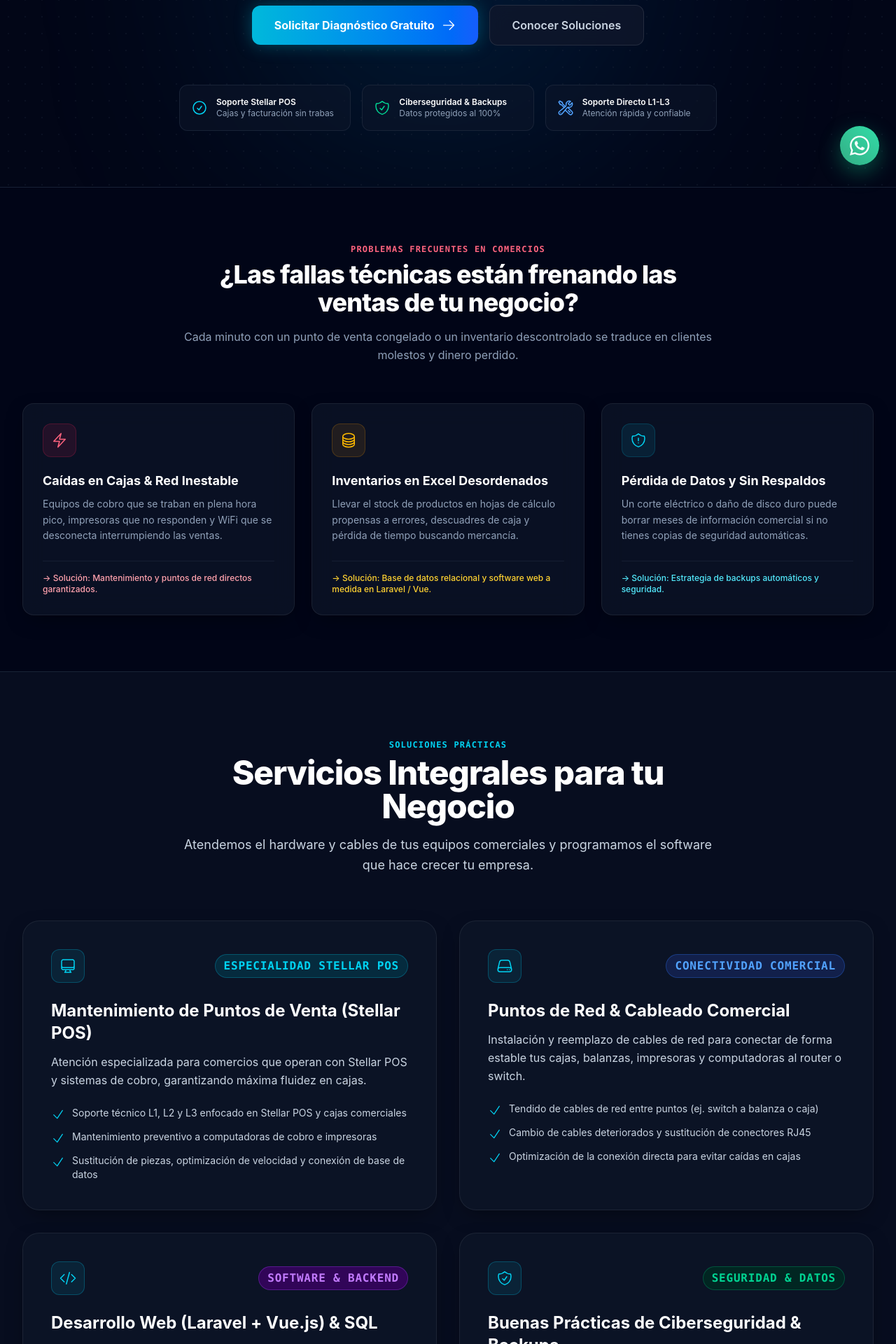
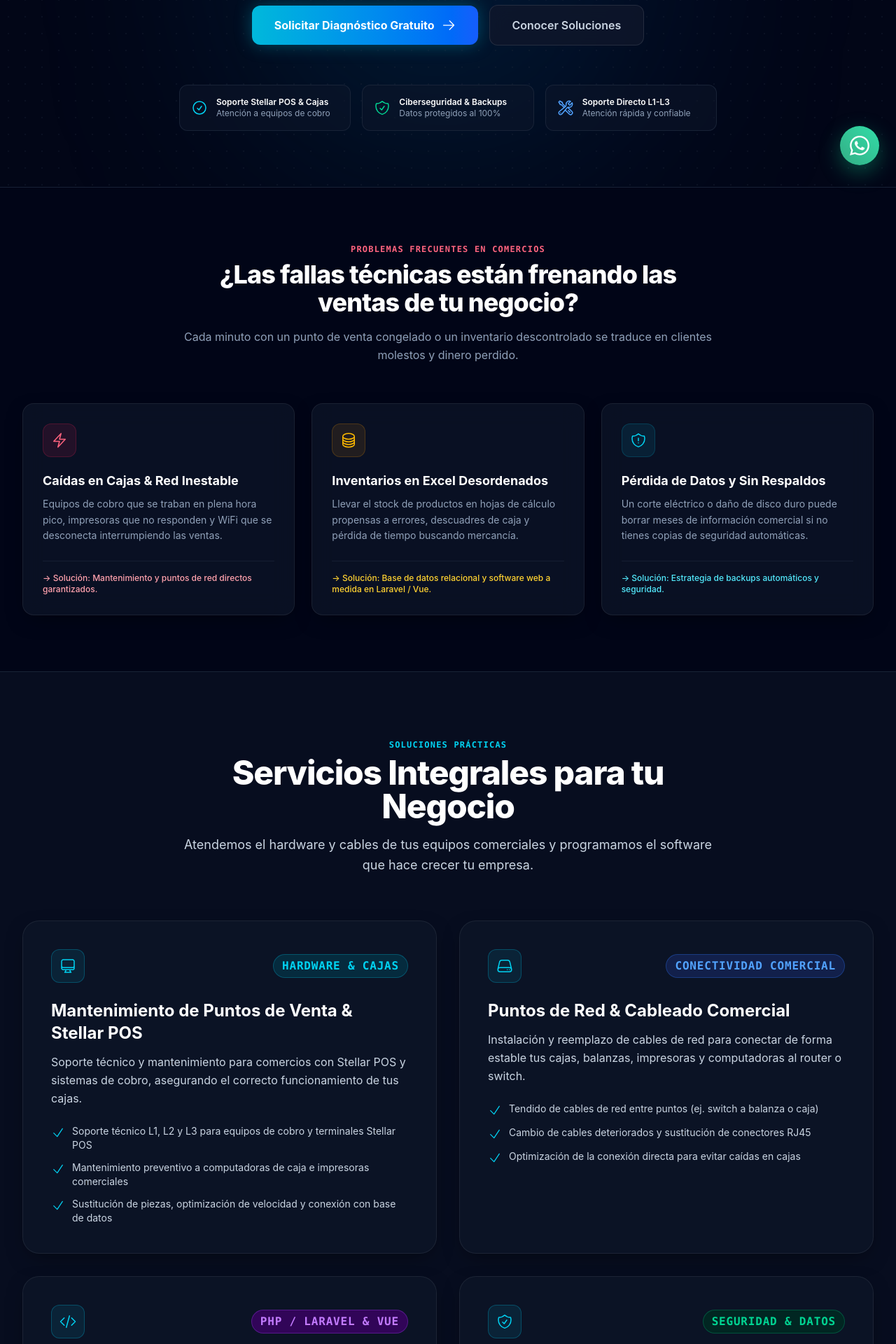
Before and after one commit to Jeralthc/jc-code-tech, a Vue app: page / in a window 1280 px wide. Shown: the part 540-2460 px from the top of the page at 70% size. Built offline with nearby package versions, Linux system fonts and the light colour scheme.

Commit message:
feat: incluir PHP y ajustar enfoque practico de soporte en Stellar POS con total fidelidad

```diff
--- a/index.html
+++ b/index.html
@@ -6,15 +6,15 @@
     <meta name="viewport" content="width=device-width, initial-scale=1.0" />
 
     <!-- SEO Primary Meta Tags -->
-    <title>JC Code & Tech | Soporte Stellar POS, Puntos de Venta y Desarrollo Web en Mérida</title>
-    <meta name="title" content="JC Code & Tech | Soporte Stellar POS, Puntos de Venta y Desarrollo Web en Mérida" />
+    <title>JC Code & Tech | Soporte TI, Puntos de Venta (Stellar POS) y Desarrollo Web PHP/Laravel en Mérida</title>
+    <meta name="title" content="JC Code & Tech | Soporte TI, Puntos de Venta (Stellar POS) y Desarrollo Web PHP/Laravel en Mérida" />
     <meta
       name="description"
-      content="Soporte técnico especializado para comercios con Stellar POS y puntos de venta, instalación de cables de red y desarrollo de software web con Laravel y Vue.js en Mérida, Venezuela."
+      content="Soporte técnico a comercios con Stellar POS y cajas, cableado de red y desarrollo web a medida con PHP, Laravel y Vue.js en Mérida, Venezuela."
     />
     <meta
       name="keywords"
-      content="stellar pos merida, soporte stellar pos venezuela, mantenimiento pos merida, puntos de venta venezuela, desarrollo web laravel vue, instalacion cables de red, digitalizacion inventarios mysql postgresql, ciberseguridad defensiva, jeralth contreras, jc code tech"
+      content="soporte ti merida, stellar pos merida, mantenimiento pos merida, desarrollo php laravel vue, instalacion cables de red, digitalizacion inventarios mysql postgresql, ciberseguridad defensiva, jeralth contreras, jc code tech"
     />
     <meta name="author" content="Jeralth Contreras - JC Code & Tech" />
     <meta name="robots" content="index, follow" />
@@ -26,20 +26,20 @@
     <meta property="og:url" content="https://jc-code-tech.vercel.app/" />
     <meta property="og:site_name" content="JC Code & Tech" />
     <meta property="og:locale" content="es_VE" />
-    <meta property="og:title" content="JC Code & Tech | Soporte Stellar POS y Desarrollo Web" />
+    <meta property="og:title" content="JC Code & Tech | Soporte TI y Desarrollo Web PHP / Laravel" />
     <meta
       property="og:description"
-      content="Soporte técnico especializado para Stellar POS, redes comerciales y desarrollo de software con Laravel y Vue.js. Liderado por Jeralth Contreras en Mérida, Venezuela."
+      content="Soporte técnico para puntos de venta (Stellar POS), redes comerciales y desarrollo web con PHP, Laravel y Vue.js en Mérida, Venezuela."
     />
     <meta property="og:image" content="https://jc-code-tech.vercel.app/og-image.png" />
 
     <!-- Twitter Cards -->
     <meta name="twitter:card" content="summary_large_image" />
     <meta name="twitter:url" content="https://jc-code-tech.vercel.app/" />
-    <meta name="twitter:title" content="JC Code & Tech | Soporte Stellar POS y Software a Medida" />
+    <meta name="twitter:title" content="JC Code & Tech | Soporte TI y Software a Medida" />
     <meta
       name="twitter:description"
-      content="Soporte técnico especializado para Stellar POS, conectividad y desarrollo web a medida con Laravel y Vue.js en Mérida, Venezuela."
+      content="Soporte técnico para POS, cables de red y desarrollo web a medida con PHP, Laravel y Vue.js en Mérida, Venezuela."
     />
     <meta name="twitter:image" content="https://jc-code-tech.vercel.app/og-image.png" />
 
@@ -55,7 +55,7 @@
       "@type": "ProfessionalService",
       "name": "JC Code & Tech",
       "image": "https://jc-code-tech.vercel.app/og-image.png",
-      "description": "Servicios de soporte técnico a puntos de venta (Stellar POS), cableado de red comercial y desarrollo de software web con Laravel y Vue.js en Mérida, Venezuela.",
+      "description": "Servicios de soporte técnico a puntos de venta (Stellar POS), cableado de red comercial y desarrollo de software web con PHP, Laravel y Vue.js en Mérida, Venezuela.",
       "founder": {
         "@type": "Person",
         "name": "Jeralth Contreras",
@@ -86,8 +86,8 @@
             "@type": "Offer",
             "itemOffered": {
               "@type": "Service",
-              "name": "Mantenimiento y Soporte para Stellar POS",
-              "description": "Mantenimiento preventivo, correctivo y soporte técnico L1-L3 a puntos de venta con Stellar POS e impresoras."
+              "name": "Mantenimiento y Soporte para Puntos de Venta (Stellar POS)",
+              "description": "Mantenimiento preventivo, correctivo y soporte técnico L1-L3 a puntos de venta con Stellar POS e impresoras comerciales."
             }
           },
           {
@@ -102,7 +102,7 @@
             "@type": "Offer",
             "itemOffered": {
               "@type": "Service",
-              "name": "Desarrollo de Software Web en Laravel y Vue.js",
+              "name": "Desarrollo de Software Web en PHP, Laravel y Vue.js",
               "description": "Sistemas de citas, mesa de ayuda (Helpdesk), inventarios relacionales y dashboards personalizados."
             }
           },
--- a/src/components/AboutFounder.vue
+++ b/src/components/AboutFounder.vue
@@ -36,7 +36,7 @@ import {
             <div class="text-sm sm:text-base text-cyan-400 font-semibold flex flex-wrap items-center gap-2">
               <span>Analista de Soporte TI</span>
               <span class="text-slate-600">•</span>
-              <span>Desarrollador Web (Laravel + Vue)</span>
+              <span>Desarrollador Web (PHP, Laravel, Vue)</span>
               <span class="text-slate-600">•</span>
               <span class="text-emerald-400">Ciberseguridad Defensiva</span>
             </div>
@@ -47,7 +47,7 @@ import {
                 Soy <strong class="text-white font-semibold">Jeralth Contreras</strong>, Analista de Soporte TI, Desarrollador Web y especialista en Ciberseguridad Defensiva.
               </p>
               <p>
-                Con sede en <strong class="text-white font-semibold">Mérida</strong>, me dedico a resolver los cuellos de botella tecnológicos de tu empresa. Conecto el mundo físico (soporte técnico L1-L3 a puntos de venta, principalmente negocios con <strong class="text-cyan-300 font-semibold">Stellar POS</strong>, cables de red y mantenimiento) con el mundo digital (desarrollo de sistemas internos como citas y mesa de ayuda en Laravel + Vue, digitalización de inventarios y bases de datos).
+                Con sede en <strong class="text-white font-semibold">Mérida</strong>, me dedico a resolver los cuellos de botella tecnológicos de tu empresa. Conecto el mundo físico (soporte técnico L1-L3 a puntos de venta, experiencia práctica con negocios que usan <strong class="text-cyan-300 font-semibold">Stellar POS</strong>, cables de red y mantenimiento) con el mundo digital (desarrollo de sistemas internos como citas y mesa de ayuda en PHP, Laravel + Vue, digitalización de inventarios y bases de datos).
               </p>
               <p class="text-cyan-100 font-medium">
                 Entiendo la urgencia de tu negocio y construyo soluciones seguras para que nunca dejes de operar.
@@ -56,11 +56,11 @@ import {
 
             <!-- Stack Badges -->
             <div class="flex flex-wrap gap-2 pt-1 font-mono text-2xs">
-              <span class="px-2.5 py-1 rounded-md bg-cyan-950/80 border border-cyan-500/40 text-cyan-300 font-semibold">Stellar POS Expert</span>
-              <span class="px-2.5 py-1 rounded-md bg-slate-900 border border-slate-700 text-slate-300">Laravel / PHP</span>
+              <span class="px-2.5 py-1 rounded-md bg-slate-900 border border-slate-700 text-slate-300">PHP &amp; Laravel</span>
               <span class="px-2.5 py-1 rounded-md bg-slate-900 border border-slate-700 text-slate-300">Vue.js 3</span>
               <span class="px-2.5 py-1 rounded-md bg-slate-900 border border-slate-700 text-slate-300">MySQL &amp; PostgreSQL</span>
               <span class="px-2.5 py-1 rounded-md bg-slate-900 border border-slate-700 text-slate-300">Python</span>
+              <span class="px-2.5 py-1 rounded-md bg-slate-900 border border-slate-700 text-slate-300">Stellar POS &amp; Cajas</span>
               <span class="px-2.5 py-1 rounded-md bg-slate-900 border border-slate-700 text-slate-300">Soporte TI L1-L3</span>
             </div>
 
@@ -96,8 +96,8 @@ import {
               <div class="flex items-start gap-3">
                 <CheckBadgeIcon class="w-5 h-5 text-cyan-400 shrink-0 mt-0.5" />
                 <div class="text-xs">
-                  <strong class="text-white block font-semibold text-sm">Especialista en Stellar POS &amp; Cajas</strong>
-                  <span class="text-slate-400">Atención técnica experta en terminales de cobro e impresoras.</span>
+                  <strong class="text-white block font-semibold text-sm">Experiencia Práctica en Stellar POS</strong>
+                  <span class="text-slate-400">Atención técnica y resolución de fallas en terminales de cobro e impresoras.</span>
                 </div>
               </div>
 
@@ -112,8 +112,8 @@ import {
               <div class="flex items-start gap-3">
                 <CodeBracketIcon class="w-5 h-5 text-purple-400 shrink-0 mt-0.5" />
                 <div class="text-xs">
-                  <strong class="text-white block font-semibold text-sm">Software Robusto &amp; Escalable</strong>
-                  <span class="text-slate-400">Desarrollo estructurado con Laravel, Vue.js y bases de datos relacionales.</span>
+                  <strong class="text-white block font-semibold text-sm">Desarrollo Web PHP &amp; Laravel</strong>
+                  <span class="text-slate-400">Software a medida con Laravel, Vue.js y bases de datos relacionales.</span>
                 </div>
               </div>
 
--- a/src/components/ContactSection.vue
+++ b/src/components/ContactSection.vue
@@ -13,7 +13,7 @@ const form = ref({
   name: '',
   business: '',
   phone: '',
-  service: 'stellar_pos',
+  service: 'pos',
   message: ''
 });
 
@@ -21,9 +21,9 @@ const isSubmitted = ref(false);
 
 const sendWhatsApp = () => {
   const serviceLabels = {
-    stellar_pos: 'Soporte Puntos de Venta (Stellar POS)',
+    pos: 'Mantenimiento de Puntos de Venta (Stellar POS / Otros)',
     redes: 'Instalación / Reemplazo de Cables de Red (Punto a Punto)',
-    software: 'Desarrollo de Software Web (Laravel / Vue.js)',
+    software: 'Desarrollo Web (PHP / Laravel / Vue.js)',
     databases: 'Digitalización de Inventarios (MySQL / PostgreSQL)',
     soporte: 'Plan de Soporte Mensual B2B',
     otro: 'Diagnóstico Técnico General'
@@ -55,7 +55,7 @@ const sendWhatsApp = () => {
           </h2>
 
           <p class="text-base text-slate-300 leading-relaxed font-sans font-normal">
-            Conversemos sobre tu negocio, tus cajas con <strong class="text-white font-semibold">Stellar POS</strong>, tus cables de red o tu idea de software en Laravel / Vue. Te responderé rápidamente con una propuesta adaptada a tus necesidades.
+            Conversemos sobre tu negocio, tus computadoras de caja, tus cables de red o tu idea de software en PHP, Laravel o Vue. Te responderé rápidamente con una propuesta adaptada a tus necesidades.
           </p>
 
           <!-- Contact Cards List -->
@@ -154,9 +154,9 @@ const sendWhatsApp = () => {
                     v-model="form.service"
                     class="w-full bg-slate-900 border border-slate-700/80 rounded-xl px-4 py-3 text-sm text-white focus:outline-none focus:border-cyan-400 focus:ring-1 focus:ring-cyan-400 transition-all font-sans"
                   >
-                    <option value="stellar_pos">Soporte Puntos de Venta (Stellar POS)</option>
+                    <option value="pos">Mantenimiento de Puntos de Venta (Stellar POS / Otros)</option>
                     <option value="redes">Instalación / Reemplazo de Cables de Red</option>
-                    <option value="software">Desarrollo Web (Laravel / Vue.js)</option>
+                    <option value="software">Desarrollo Web (PHP / Laravel / Vue.js)</option>
                     <option value="databases">Digitalización de Inventarios (SQL)</option>
                     <option value="soporte">Plan de Soporte Mensual</option>
                     <option value="otro">Diagnóstico Técnico General</option>
@@ -170,7 +170,7 @@ const sendWhatsApp = () => {
                   v-model="form.message"
                   rows="4"
                   required
-                  placeholder="Detalla brevemente la falla que presentan tus cajas con Stellar POS, equipos de red o la solución web que deseas desarrollar..."
+                  placeholder="Detalla brevemente la falla que presentan tus equipos o la solución que deseas desarrollar..."
                   class="w-full bg-slate-900 border border-slate-700/80 rounded-xl px-4 py-3 text-sm text-white placeholder-slate-500 focus:outline-none focus:border-cyan-400 focus:ring-1 focus:ring-cyan-400 transition-all resize-none font-sans"
                 ></textarea>
               </div>
--- a/src/components/Hero.vue
+++ b/src/components/Hero.vue
@@ -21,7 +21,7 @@ import {
         <MapPinIcon class="w-4 h-4 text-cyan-400" />
         <span>Mérida, Venezuela</span>
         <span class="text-slate-600">•</span>
-        <span class="text-cyan-300 font-semibold">Especialistas en Stellar POS</span>
+        <span class="text-cyan-300 font-semibold">Soporte POS &amp; Desarrollo PHP / Laravel</span>
       </div>
 
       <!-- Main Headline (Optimized for SEO H1 & SEM Conversion) -->
@@ -32,7 +32,7 @@ import {
 
       <!-- Clear, engaging Subtitle -->
       <p class="text-base sm:text-lg text-slate-300 max-w-2xl mx-auto leading-relaxed mb-10 font-normal">
-        Cuidamos el soporte técnico de tus puntos de venta (especialistas en <strong class="text-white font-semibold">Stellar POS</strong>) y conexiones de red, y desarrollamos aplicaciones web con Laravel y Vue.js para que tu negocio opere seguro y sin pausas.
+        Soporte técnico para tus puntos de venta (con experiencia práctica en <strong class="text-white font-semibold">Stellar POS</strong>) y cables de red, junto con desarrollo web a medida en PHP, Laravel y Vue.js.
       </p>
 
       <!-- Clean Action Buttons -->
@@ -58,8 +58,8 @@ import {
         <div class="p-4 rounded-xl bg-slate-900/50 border border-slate-800/80 flex items-center gap-3">
           <CheckCircleIcon class="w-6 h-6 text-cyan-400 shrink-0" />
           <div class="text-xs">
-            <strong class="text-white block font-semibold">Soporte Stellar POS</strong>
-            <span class="text-slate-400">Cajas y facturación sin trabas</span>
+            <strong class="text-white block font-semibold">Soporte Stellar POS &amp; Cajas</strong>
+            <span class="text-slate-400">Atención a equipos de cobro</span>
           </div>
         </div>
 
--- a/src/components/Services.vue
+++ b/src/components/Services.vue
@@ -11,14 +11,14 @@ import {
 const services = [
   {
     icon: ComputerDesktopIcon,
-    badge: 'Especialidad Stellar POS',
+    badge: 'Hardware & Cajas',
     badgeColor: 'text-cyan-400 bg-cyan-950/80 border-cyan-500/30',
-    title: 'Mantenimiento de Puntos de Venta (Stellar POS)',
-    description: 'Atención especializada para comercios que operan con Stellar POS y sistemas de cobro, garantizando máxima fluidez en cajas.',
+    title: 'Mantenimiento de Puntos de Venta & Stellar POS',
+    description: 'Soporte técnico y mantenimiento para comercios con Stellar POS y sistemas de cobro, asegurando el correcto funcionamiento de tus cajas.',
     points: [
-      'Soporte técnico L1, L2 y L3 enfocado en Stellar POS y cajas comerciales',
-      'Mantenimiento preventivo a computadoras de cobro e impresoras',
-      'Sustitución de piezas, optimización de velocidad y conexión de base de datos'
+      'Soporte técnico L1, L2 y L3 para equipos de cobro y terminales Stellar POS',
+      'Mantenimiento preventivo a computadoras de caja e impresoras comerciales',
+      'Sustitución de piezas, optimización de velocidad y conexión con base de datos'
     ]
   },
   {
@@ -35,12 +35,12 @@ const services = [
   },
   {
     icon: CodeBracketIcon,
-    badge: 'Software & Backend',
+    badge: 'PHP / Laravel & Vue',
     badgeColor: 'text-purple-400 bg-purple-950/80 border-purple-500/30',
-    title: 'Desarrollo Web (Laravel + Vue.js) & SQL',
-    description: 'Convertimos procesos manuales y hojas de Excel en aplicaciones web robustas con Laravel, Vue.js y bases de datos relacionales seguras.',
+    title: 'Desarrollo Web (PHP / Laravel + Vue.js) & SQL',
+    description: 'Convertimos procesos manuales y hojas de Excel en aplicaciones web robustas con PHP moderno, Laravel, Vue.js y bases de datos relacionales.',
     points: [
-      'Sistemas de Citas y Mesa de Ayuda (Helpdesk) en Laravel + Vue.js',
+      'Sistemas de Citas y Mesa de Ayuda (Helpdesk) en PHP / Laravel + Vue.js',
       'Digitalización y estructuración de inventarios en PostgreSQL / MySQL',
       'Paneles administrativos y automatización con Python'
     ]
```
Also changed, not shown: src/components/Faq.vue (+5 -5 lines).
